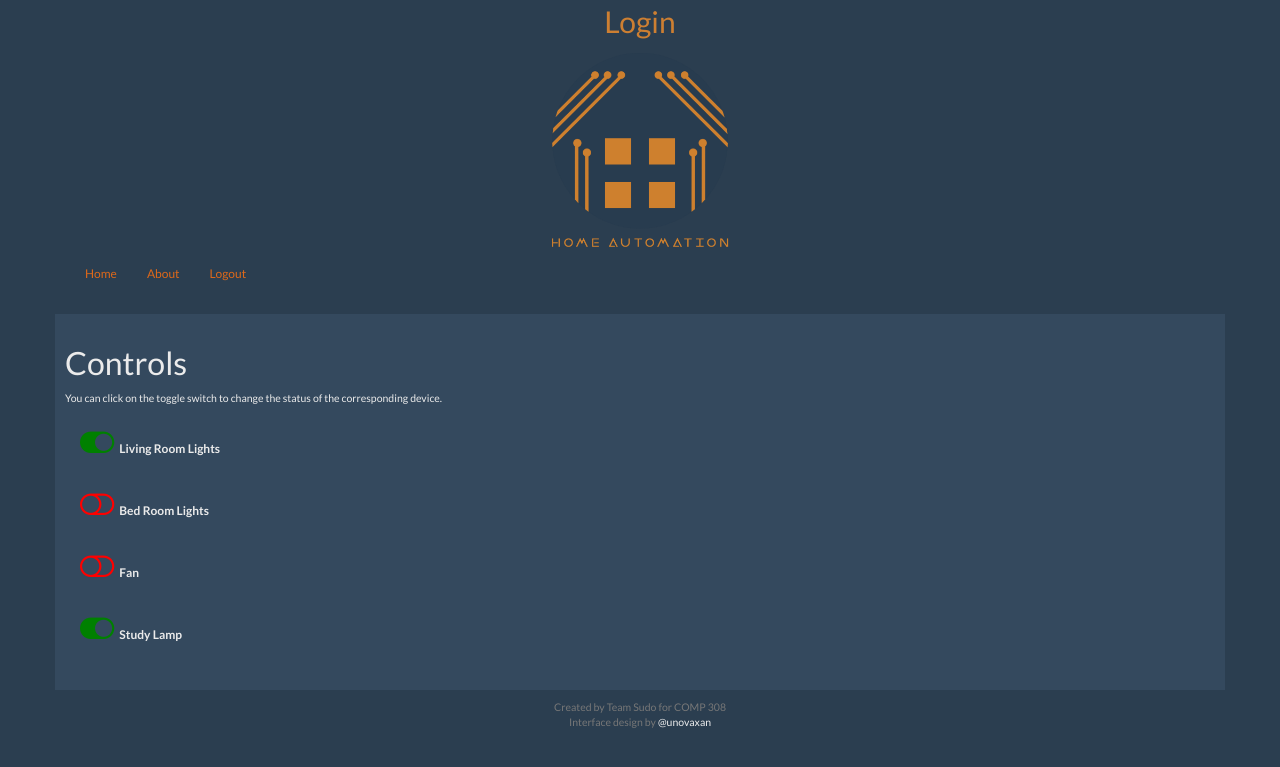
After one commit to prashant-subedi/IoT, a Django app: template interface/templates/interface/index.html in a window 1280 px wide. The commit adds this page. Shown: the top 767 px of the page. Run offline with Django 3.2, Linux system fonts and the light colour scheme; the template is opened without the code that fills it, so the values that code supplies are empty; some libraries are stand-ins or nearby versions.

Commit message:
interface added

```diff
--- a/interface/static/interface/css/style.css
+++ b/interface/static/interface/css/style.css
@@ -14,9 +14,41 @@
 .small {
 	font-size: 0.7em;
 }
+footer {
+	margin-top: 10px;
+}
 .footer-text {
 	color: #777;
 }
 footer a {
  color: #eee;
 }
+.header-logo {
+	max-width: 100px;
+	}
+
+.controls {
+	background-color: #34495e;
+	padding: 10px;
+	padding-bottom: 25px;
+}
+.controls li {
+	list-style-type: none;
+	line-height: 2em;
+	padding: 10px;
+}
+
+.fa {
+	margin-left: 5px;
+	margin-right: 5px;
+	font-size: 2em;
+}
+.fa-toggle-on {
+	color: green;
+	transition: 0.5s;
+}
+
+.fa-toggle-off {
+	color: red;
+	transition: 0.5s;
+}
--- a/interface/templates/authenticate_page.html
+++ b/interface/templates/interface/authenticate_page.html
@@ -2,7 +2,7 @@
 <html>
 	<head>
         {% load static %}
-		<title>Home Automation</title>
+		<title>Login</title>
 		<link rel="shortcut icon" href="{% static 'images/home_automation_logo.png'%}" type="image/x-icon">
 		<link rel="stylesheet" type="text/css" href="{%static 'interface/css/bootstrap.min.css'%}">
 		<link rel="stylesheet" type="text/css" href="{%static 'interface/css/style.css'%}">
--- /dev/null
+++ b/interface/templates/interface/index.html
@@ -0,0 +1,100 @@
+<!DOCTYPE html>
+<html>
+<head>
+    {% load static %}
+    <title>Home Automation</title>
+    <link rel="shortcut icon" href="{% static 'images/home_automation_logo.png'%}" type="image/x-icon">
+    <link rel="stylesheet" type="text/css" href="{%static 'interface/css/bootstrap.min.css'%}">
+    <link rel="stylesheet" type="text/css" href="{%static 'interface/css/style.css'%}">
+    <link rel="stylesheet" type="text/css"
+          href="https://maxcdn.bootstrapcdn.com/font-awesome/4.7.0/css/font-awesome.min.css">
+
+</head>
+<body>
+<div class="container">
+    <div class="text-center">
+        <p class="large theme-color">Login</p>
+        <img class="logo" src="{% static 'images/home_automation_logo.png'%}" alt="Home Automation Logo">
+    </div>
+    <nav class="navbar navbar-light bg-faded">
+
+        <ul class="nav navbar-nav">
+            <li class="nav-item active">
+                <a class="nav-link" href="/home">Home <span class="sr-only">(current)</span></a>
+            </li>
+            <li class="nav-item">
+                <a class="nav-link" href="#">About</a>
+            </li>
+        </ul>
+        <form id="logout" class="form-inline navbar-form pull-right">
+            <ul class="nav navbar-nav">
+                <li class="nav-item">
+                    <a class="nav-link" href="/logout">Logout</a>
+                </li>
+            </ul>
+        </form>
+    </nav>
+    <div class="row">
+        <div class="controls col-md-12">
+
+            <h2>Controls</h2>
+            <p class="small">You can click on the toggle switch to change the status of the corresponding device.</p>
+            <li>
+                <div><input type="hidden" id="living-room-lights" name="living-room-lights" class="switch"/><i
+                        class="fa fa-toggle-on fa-2x"></i><label for="living-room-lights">Living Room Lights</label>
+                </div>
+            </li>
+            <li>
+                <div><input type="hidden" id="bed-room-lights" name="bed-room-lights" class="switch"/><i
+                        class="fa fa-toggle-off fa-2x"></i><label for="bed-room-lights">Bed Room Lights</label>
+                </div>
+            </li>
+            <li>
+                <div><input type="hidden" id="switch1" name="fan" class="fan"/><i
+                        class="fa fa-toggle-off fa-2x"></i><label for="bed-fan">Fan</label>
+                </div>
+            </li>
+            <li>
+                <div><input type="hidden" id="study-lamp" name="study-lamp" class="switch"/><i
+                        class="fa fa-toggle-on fa-2x"></i><label for="study-lamp">Study Lamp</label>
+                </div>
+            </li>
+
+        </div>
+    </div>
+    <footer class="row">
+        <div class="text-center">
+            <p class="small footer-text">Created by Team Sudo for COMP 308<br>Interface design by <a
+                    href="https://www.facebook.com/unovaxan">@unovaxan</a></p>
+        </div>
+    </footer>
+    <!--
+    <div class="row">
+                                    <div class="col-md-6">
+
+                                    </div>
+                                    <div class="col-md-6">
+
+                                    </div>
+    </div>
+    -->
+</div>
+<script src="{% static 'interface/js/jquery-3.2.1.min.js'%}">
+</script>
+<script src="{ static '%interface/js/bootstrap.min.js' %}">
+</script>
+<script>
+    $(document).ready(function () {
+
+        $('#logout').css('display', 'none');
+        $('.navbar>ul').append('<li class="nav-tem"><a class="nav-link" href="/logout">Logout</a></li>');
+        $(document).on('click', '.fa-toggle-on', function () {
+            $(this).removeClass("fa-toggle-on").addClass("fa-toggle-off");
+        });
+        $(document).on('click', '.fa-toggle-off', function () {
+            $(this).removeClass('fa-toggle-off').addClass('fa-toggle-on');
+        });
+    });
+</script>
+</body>
+</html>
```
Also changed, not shown: interface/views.py (+24 -18 lines), interface/static/images/home_logo.png (added).
